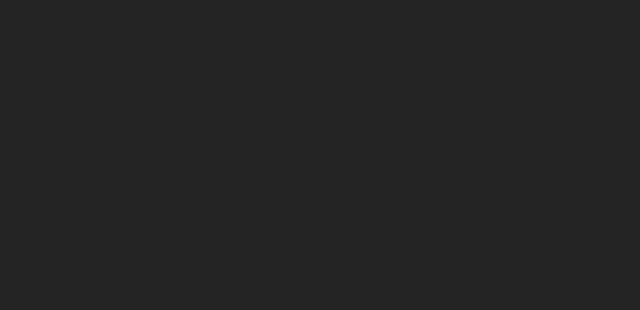
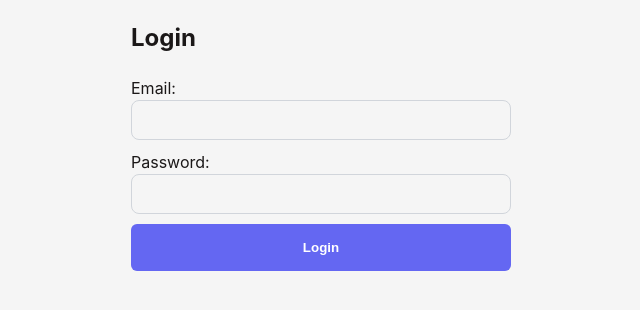
Before and after one commit to ekrzeptowski/postpixel, a React (Vite) app: page /login in a window 1280 px wide. Before the commit this address had no page. Shown: the top 310 px of the page, without its empty margins (319-959 px from the left). Built offline with nearby package versions, Linux system fonts and the light colour scheme; no server answers.

Commit message:
Implement authentication context and layouts with login functionality

```diff
--- /dev/null
+++ b/src/auth.tsx
@@ -0,0 +1,95 @@
+import {
+  Session,
+  User,
+  type AuthError,
+  type WeakPassword,
+} from "@supabase/supabase-js";
+import {
+  createContext,
+  useState,
+  useEffect,
+  useContext,
+  type ReactNode,
+} from "react";
+import { supabase } from "./utils/supabase";
+
+type AuthContextType = {
+  user: User | null;
+  signIn: (
+    email: string,
+    password: string
+  ) => Promise<{
+    data:
+      | {
+          user: User;
+          session: Session;
+          weakPassword?: WeakPassword;
+        }
+      | {
+          user: null;
+          session: null;
+          weakPassword?: null;
+        };
+    error: AuthError | null;
+  }>;
+  signOut: () => Promise<{ error: AuthError | null }>;
+};
+
+const AuthContext = createContext<AuthContextType>({
+  user: null,
+  signIn: async () =>
+    Promise.resolve({
+      data: { user: null, session: null },
+      error: null,
+    }),
+  signOut: () => Promise.resolve({ error: null }),
+});
+
+export const useAuth = () => {
+  return useContext(AuthContext);
+};
+
+const AuthProvider = ({ children }: { children?: ReactNode }) => {
+  const [user, setUser] = useState<User | null>(null);
+  const [, setSession] = useState<Session | null>(null);
+  const [loading, setLoading] = useState<boolean>(true);
+
+  useEffect(() => {
+    const { data: listener } = supabase.auth.onAuthStateChange((_, session) => {
+      setSession(session);
+      setUser(session?.user || null);
+      setLoading(false);
+    });
+    return () => {
+      listener?.subscription.unsubscribe();
+    };
+  }, []);
+
+  const signIn = async (email: string, password: string) => {
+    const { data, error } = await supabase.auth.signInWithPassword({
+      email,
+      password,
+    });
+    console.log("data: ", data);
+    console.log("error: ", error);
+    return { data, error };
+  };
+
+  const signOut = async () => {
+    const { error } = await supabase.auth.signOut();
+    console.log("error: ", error);
+    if (!error) {
+      setUser(null);
+      setSession(null);
+    }
+    return { error };
+  };
+
+  return (
+    <AuthContext.Provider value={{ user, signIn, signOut }}>
+      {!loading ? children : <div>Loading...</div>}
+    </AuthContext.Provider>
+  );
+};
+
+export default AuthProvider;
--- /dev/null
+++ b/src/components/Button.module.scss
@@ -0,0 +1,23 @@
+.button {
+  background-color: hsl(var(--focus));
+  color: white;
+  font-weight: 600;
+  padding: 1rem 1rem;
+  border-radius: 0.375rem;
+  border: none;
+  cursor: pointer;
+
+  &:hover {
+    background-color: color-mix(in srgb, hsl(var(--focus)) 90%, black 10%);
+  }
+
+  &:focus {
+    outline: none;
+    box-shadow: 0 0 0 2px rgba(var(--focus), 0.2);
+  }
+
+  &:disabled {
+    opacity: 0.6;
+    cursor: not-allowed;
+  }
+}
--- /dev/null
+++ b/src/components/Button.tsx
@@ -0,0 +1,8 @@
+import type { ButtonHTMLAttributes } from "react";
+import clsx from "clsx";
+
+import styles from "./Button.module.scss";
+
+export const Button = (props: ButtonHTMLAttributes<HTMLButtonElement>) => {
+  return <button {...props} className={clsx(styles.button, props.className)} />;
+};
--- /dev/null
+++ b/src/components/Input.module.scss
@@ -0,0 +1,21 @@
+.input {
+    background: hsl(var(--background));
+    color: hsl(var(--primary));
+    border: 1px solid hsl(var(--border));
+    padding: 10px;
+    font-size: 16px;
+    border-radius: 8px;
+    width: 100%;
+    margin-bottom: 10px;
+
+    &:focus {
+        outline: none;
+        border-color: hsl(var(--focus));
+        box-shadow: 0 0 0 2px hsl(var(--focus), 0.2);
+    }
+
+    &::placeholder {
+        color: hsl(var(--primary));
+        opacity: 0.5;
+    }
+}
--- /dev/null
+++ b/src/components/Input.tsx
@@ -0,0 +1,8 @@
+import type { InputHTMLAttributes } from "react";
+import clsx from "clsx";
+
+import styles from "./Input.module.scss";
+
+export const Input = (props: InputHTMLAttributes<HTMLInputElement>) => {
+  return <input {...props} className={clsx(styles.input, props.className)} />;
+};
--- a/src/index.scss
+++ b/src/index.scss
@@ -1,16 +1,43 @@
 @import-normalize;
 
 :root {
+  --primary: 0, 6%, 10%;
+  --background: 0, 0%, 96%;
+
+  --border: 216, 12%, 84%;
+  --focus: 239, 84%, 67%;
+
   font-family: Inter, system-ui, Avenir, Helvetica, Arial, sans-serif;
   line-height: 1.5;
   font-weight: 400;
 
   color-scheme: light dark;
-  color: rgba(255, 255, 255, 0.87);
-  background-color: #242424;
+  color: hsl(var(--primary));
+  background-color: hsl(var(--background));
 
   font-synthesis: none;
   text-rendering: optimizeLegibility;
   -webkit-font-smoothing: antialiased;
   -moz-osx-font-smoothing: grayscale;
+
 }
+
+@media (prefers-color-scheme: dark) {
+  :root {
+    --primary: 0, 0%, 90%;
+    --background: 0, 1%, 10%;
+
+    --border: 216, 12%, 24%;
+    --focus: 239, 84%, 57%;
+
+    color: hsl(var(--primary));
+    background-color: hsl(var(--background));
+
+
+  }
+
+}
+
+* {
+  box-sizing: border-box;
+}
--- /dev/null
+++ b/src/layouts/AuthLayout.tsx
@@ -0,0 +1,13 @@
+import { Outlet, useNavigate } from "react-router";
+
+import { useAuth } from "../auth";
+
+export const AuthLayout = () => {
+  const auth = useAuth();
+  const navigate = useNavigate();
+
+  if (auth.user?.id) {
+    navigate("/");
+  }
+  return <Outlet />;
+};
--- /dev/null
+++ b/src/layouts/AuthenticatedLayout.tsx
@@ -0,0 +1,58 @@
+import { useEffect, useState } from "react";
+import { Outlet, useNavigate } from "react-router";
+
+import { supabase } from "../utils/supabase";
+
+export const AuthenticatedLayout = () => {
+  const navigate = useNavigate();
+  const [isLoading, setIsLoading] = useState(true);
+
+  useEffect(() => {
+    let mounted = true;
+
+    const checkAuth = async () => {
+      try {
+        const {
+          data: { session },
+          error,
+        } = await supabase.auth.getSession();
+
+        if (error) throw error;
+
+        if (mounted) {
+          if (!session?.user?.id) {
+            navigate("/login");
+          }
+          setIsLoading(false);
+        }
+      } catch (error) {
+        console.error("Auth error:", error);
+        if (mounted) {
+          navigate("/login");
+          setIsLoading(false);
+        }
+      }
+    };
+
+    checkAuth();
+
+    const {
+      data: { subscription },
+    } = supabase.auth.onAuthStateChange((event) => {
+      if (event === "SIGNED_OUT") {
+        navigate("/login");
+      }
+    });
+
+    return () => {
+      mounted = false;
+      subscription.unsubscribe();
+    };
+  }, [navigate]);
+
+  if (isLoading) {
+    return <div>Loading...</div>;
+  }
+
+  return <Outlet />;
+};
--- a/src/main.tsx
+++ b/src/main.tsx
@@ -1,15 +1,33 @@
 import { StrictMode } from "react";
 import { createRoot } from "react-dom/client";
+import { BrowserRouter, Route, Routes } from "react-router";
+
+import AuthProvider from "./auth.tsx";
+
+import { AuthLayout } from "./layouts/AuthLayout.tsx";
+import { AuthenticatedLayout } from "./layouts/AuthenticatedLayout.tsx";
+
+import App from "./App.tsx";
+import { LoginPage } from "./pages/Login.tsx";
+import { RegisterPage } from "./pages/Register.tsx";
+
 import "./index.scss";
-import App from "./App.tsx";
-import { BrowserRouter, Route, Routes } from "react-router";
 
 createRoot(document.getElementById("root")!).render(
   <StrictMode>
-    <BrowserRouter>
-      <Routes>
-        <Route path="/" element={<App />} />
-      </Routes>
-    </BrowserRouter>
+    <AuthProvider>
+      <BrowserRouter>
+        <Routes>
+          <Route element={<AuthLayout />}>
+            <Route path="/login" element={<LoginPage />} />
+            <Route path="/register" element={<RegisterPage />} />
+          </Route>
+          <Route element={<AuthenticatedLayout />}>
+            <Route index path="/" element={<App />} />
+            {/* <Route path="/profile" element={<ProfilePage />} /> */}
+          </Route>
+        </Routes>
+      </BrowserRouter>
+    </AuthProvider>
   </StrictMode>
 );
--- /dev/null
+++ b/src/pages/Login.module.scss
@@ -0,0 +1,8 @@
+.loginContainer {
+    max-width: 380px;
+    margin: 0 auto;
+}
+
+.actionButton {
+    width: 100%;
+}
--- /dev/null
+++ b/src/pages/Login.tsx
@@ -0,0 +1,59 @@
+import { useState, type FormEvent } from "react";
+import { supabase } from "../utils/supabase";
+
+import { Input } from "../components/Input";
+import { Button } from "../components/Button";
+
+import styles from "./Login.module.scss";
+
+export const LoginPage = () => {
+  const [email, setEmail] = useState("");
+  const [password, setPassword] = useState("");
+  const [error, setError] = useState<string | null>(null);
+
+  const handleLogin = async (e: FormEvent) => {
+    e.preventDefault();
+    setError(null);
+
+    const { data, error } = await supabase.auth.signInWithPassword({
+      email,
+      password,
+    });
+
+    if (error) {
+      setError(error.message);
+    } else {
+      console.log(data);
+    }
+  };
+
+  return (
+    <div className={styles.loginContainer}>
+      <h2>Login</h2>
+      <form onSubmit={handleLogin}>
+        <div>
+          <label>Email:</label>
+          <Input
+            type="email"
+            value={email}
+            onChange={(e) => setEmail(e.target.value)}
+            required
+          />
+        </div>
+        <div>
+          <label>Password:</label>
+          <Input
+            type="password"
+            value={password}
+            onChange={(e) => setPassword(e.target.value)}
+            required
+          />
+        </div>
+        {error && <p style={{ color: "red" }}>{error}</p>}
+        <Button type="submit" className={styles.actionButton}>
+          Login
+        </Button>
+      </form>
+    </div>
+  );
+};
--- /dev/null
+++ b/src/pages/Register.tsx
@@ -0,0 +1,7 @@
+export const RegisterPage = () => {
+  return (
+    <div>
+      <h1>Register</h1>
+    </div>
+  );
+};
```
